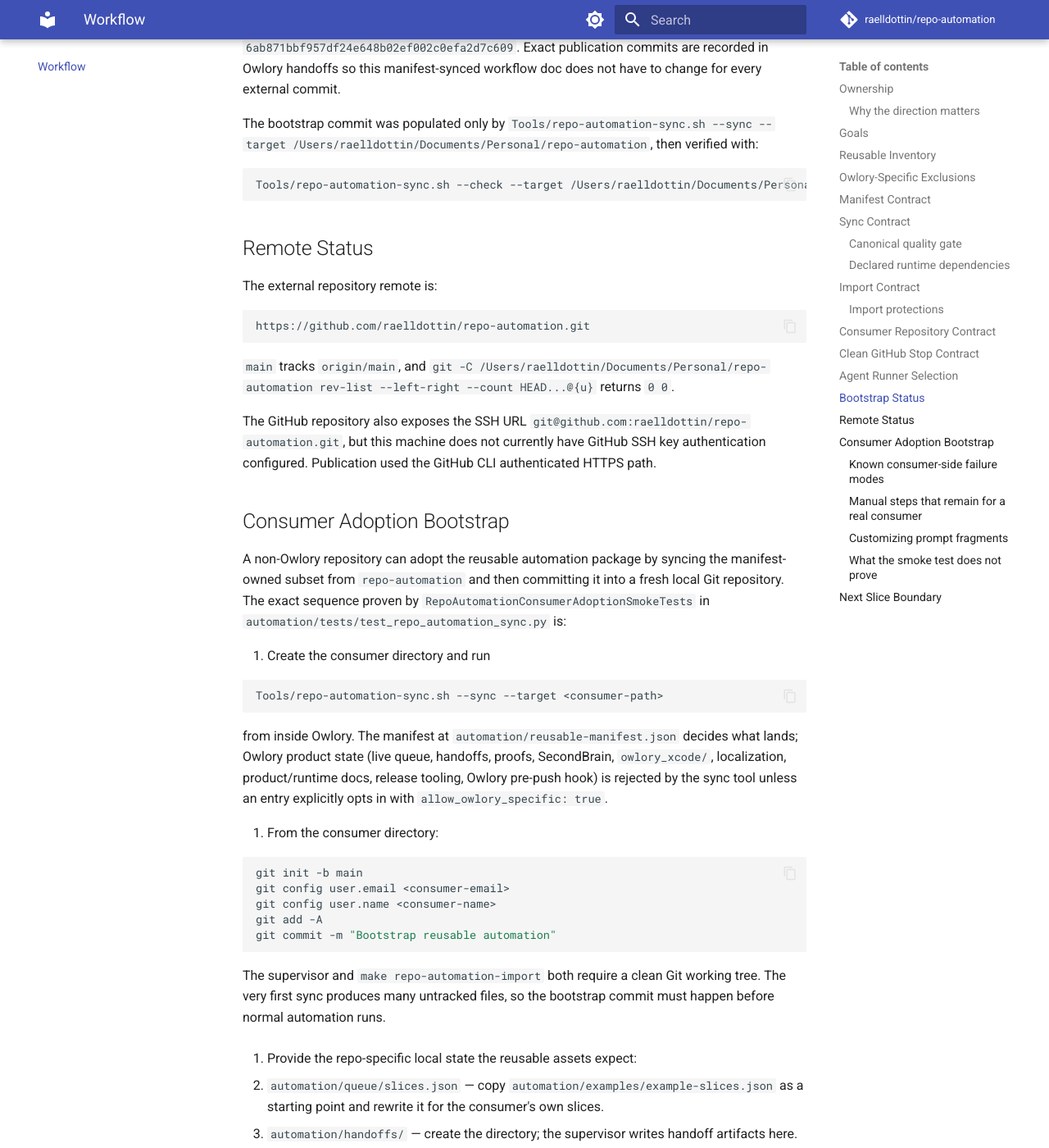
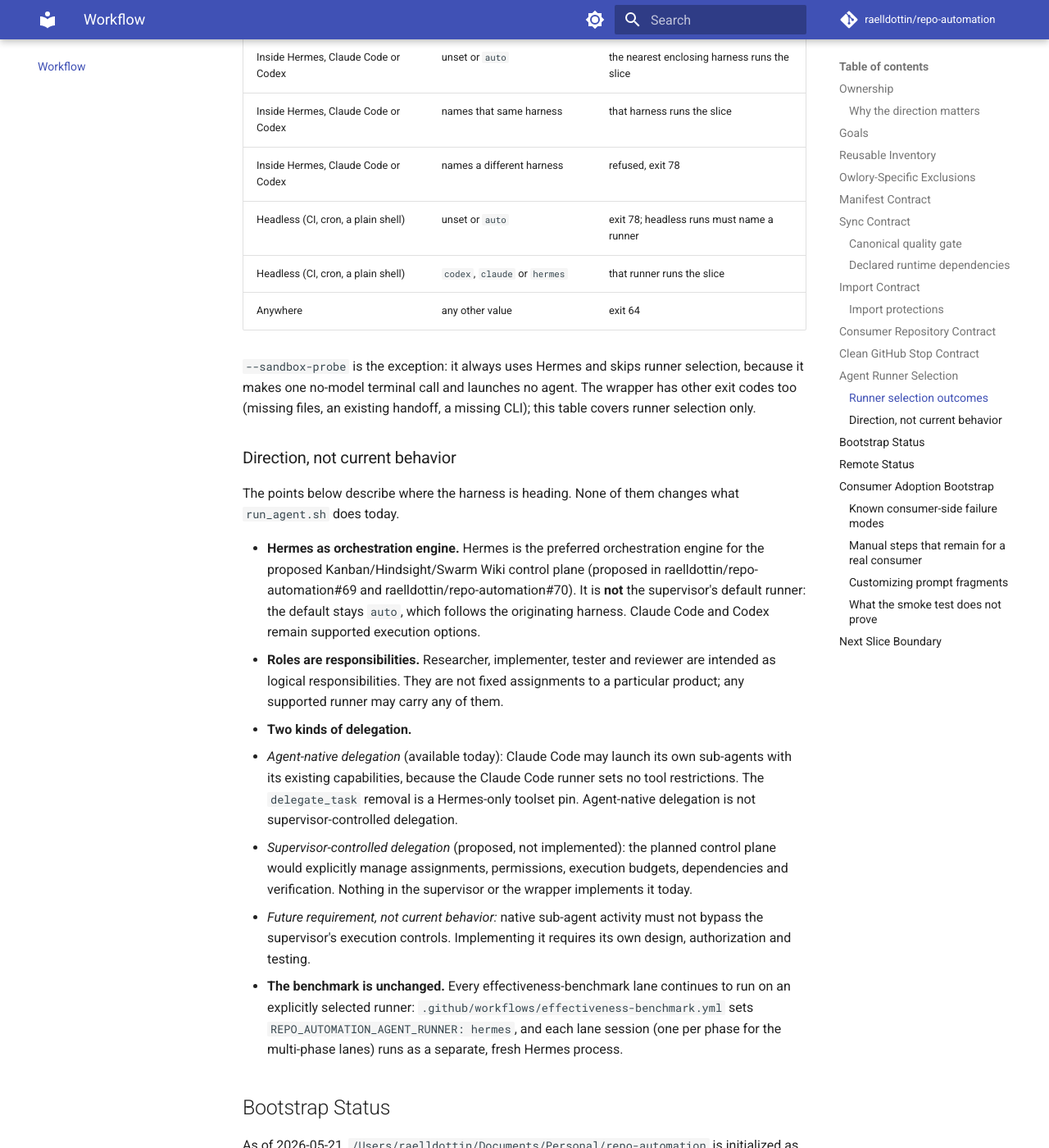
Before and after one commit to raelldottin/repo-automation, an MkDocs documentation site: the page built from docs/workflows/repo-automation.md, in a window 1280 px wide and 1400 px high, scrolled down 9757 px. Shown: the whole window at 82% size. Built offline with MkDocs 1.6.1 and Material for MkDocs 9.7.7, drawn with Linux system fonts in a browser that asks for light colours; comment, search, counter and statistics services are not loaded; some of the changed text lies outside the part shown.

Commit message:
docs: describe runner selection control-plane direction (#73)
* docs: describe runner selection control-plane direction

Tabulate run_agent.sh exit codes (78 for a contradicted or missing headless runner, 64 for an unsupported value) and record the Hermes control-plane direction, logical agent roles, proposed sub-agent delegation and the unchanged benchmark runner as direction, not behavior. No behavior change.

* docs: tighten runner selection wording for consumer copies

Use repo-qualified PR references, note the --sandbox-probe exception, rename the table to runner selection outcomes, and scope the unimplemented delegation to supervisor control (the delegate_task pin is Hermes-only). No behavior change.

* docs: separate agent-native from supervisor-controlled delegation

Agent-native delegation (Claude Code launching its own sub-agents) exists today; supervisor-controlled delegation managing assignments, permissions, budgets, dependencies and verification is proposed, not implemented. Record as a future requirement that native sub-agent activity must not bypass supervisor execution controls. No behavior change.

```diff
--- a/docs/workflows/repo-automation.md
+++ b/docs/workflows/repo-automation.md
@@ -235,6 +235,31 @@
 
 Consumer repositories can override executable names with `REPO_AUTOMATION_CODEX_BIN` or `REPO_AUTOMATION_CLAUDE_BIN`. `OWLORY_CODEX_BIN` remains supported for existing Codex setups. Consumers that require a stricter Claude local policy can set `REPO_AUTOMATION_CLAUDE_PERMISSION_MODE` to another Claude Code permission mode.
 
+### Runner selection outcomes
+
+| Invocation | `REPO_AUTOMATION_AGENT_RUNNER` | Result |
+| --- | --- | --- |
+| Inside Hermes, Claude Code or Codex | unset or `auto` | the nearest enclosing harness runs the slice |
+| Inside Hermes, Claude Code or Codex | names that same harness | that harness runs the slice |
+| Inside Hermes, Claude Code or Codex | names a different harness | refused, exit 78 |
+| Headless (CI, cron, a plain shell) | unset or `auto` | exit 78; headless runs must name a runner |
+| Headless (CI, cron, a plain shell) | `codex`, `claude` or `hermes` | that runner runs the slice |
+| Anywhere | any other value | exit 64 |
+
+`--sandbox-probe` is the exception: it always uses Hermes and skips runner selection, because it makes one no-model terminal call and launches no agent. The wrapper has other exit codes too (missing files, an existing handoff, a missing CLI); this table covers runner selection only.
+
+### Direction, not current behavior
+
+The points below describe where the harness is heading. None of them changes what `run_agent.sh` does today.
+
+- **Hermes as orchestration engine.** Hermes is the preferred orchestration engine for the proposed Kanban/Hindsight/Swarm Wiki control plane (proposed in raelldottin/repo-automation#69 and raelldottin/repo-automation#70). It is **not** the supervisor's default runner: the default stays `auto`, which follows the originating harness. Claude Code and Codex remain supported execution options.
+- **Roles are responsibilities.** Researcher, implementer, tester and reviewer are intended as logical responsibilities. They are not fixed assignments to a particular product; any supported runner may carry any of them.
+- **Two kinds of delegation.**
+  - *Agent-native delegation* (available today): Claude Code may launch its own sub-agents with its existing capabilities, because the Claude Code runner sets no tool restrictions. The `delegate_task` removal is a Hermes-only toolset pin. Agent-native delegation is not supervisor-controlled delegation.
+  - *Supervisor-controlled delegation* (proposed, not implemented): the planned control plane would explicitly manage assignments, permissions, execution budgets, dependencies and verification. Nothing in the supervisor or the wrapper implements it today.
+  - *Future requirement, not current behavior:* native sub-agent activity must not bypass the supervisor's execution controls. Implementing it requires its own design, authorization and testing.
+- **The benchmark is unchanged.** Every effectiveness-benchmark lane continues to run on an explicitly selected runner: `.github/workflows/effectiveness-benchmark.yml` sets `REPO_AUTOMATION_AGENT_RUNNER: hermes`, and each lane session (one per phase for the multi-phase lanes) runs as a separate, fresh Hermes process.
+
 ## Bootstrap Status
 
 As of 2026-05-21, `/Users/raelldottin/Documents/Personal/repo-automation` is initialized as a Git repository on `main`. The bootstrap commit is `6ab871bbf957df24e648b02ef002c0efa2d7c609`. Exact publication commits are recorded in Owlory handoffs so this manifest-synced workflow doc does not have to change for every external commit.
```
Also changed, not shown: automation/README.md (+10 -0 lines).
